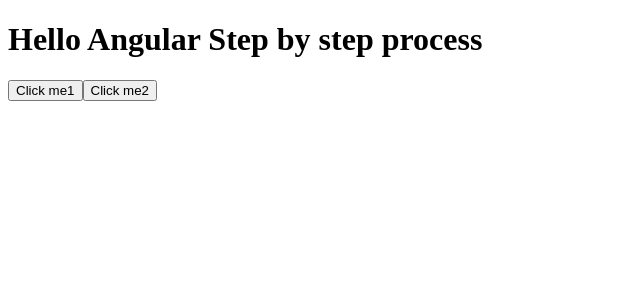
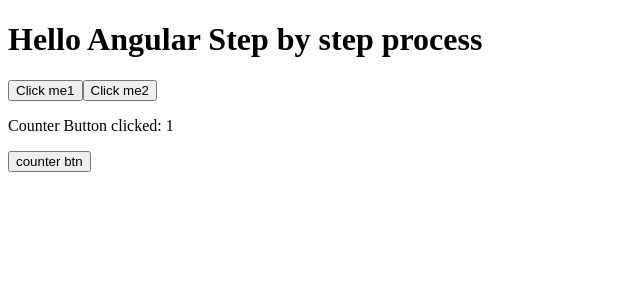
Before and after one commit to faisalmoinuddin99/ProductShut_FrontEnd, an Angular app: page / in a window 1280 px wide. Shown: the top 300 px of the page, without its empty margins (0-640 px from the left). Built offline with nearby package versions, Linux system fonts and the light colour scheme.

Commit message:
Counter example Done

```diff
--- a/src/app/app.component.html
+++ b/src/app/app.component.html
@@ -1,3 +1,6 @@
 <h1>Hello Angular {{data}}</h1>
 <button (click)="getName('faisal',8)">Click me1</button>
 <button (click)="getName('rahul', 9)">Click me2</button>
+
+<p>Counter Button clicked: {{counter}}</p>
+<button (click)="myCounter()">counter btn</button>
--- a/src/app/app.component.ts
+++ b/src/app/app.component.ts
@@ -8,8 +8,13 @@
 export class AppComponent {
   title = 'blog';
   data = "Step by step process"
-
+  counter = 1
   getName(name : string, time: number){
     alert("function called " + name + " Time " + time)
   }
+
+  myCounter(): Number{
+      this.counter = this.counter + 1
+      return this.counter
+  }
 }
```
